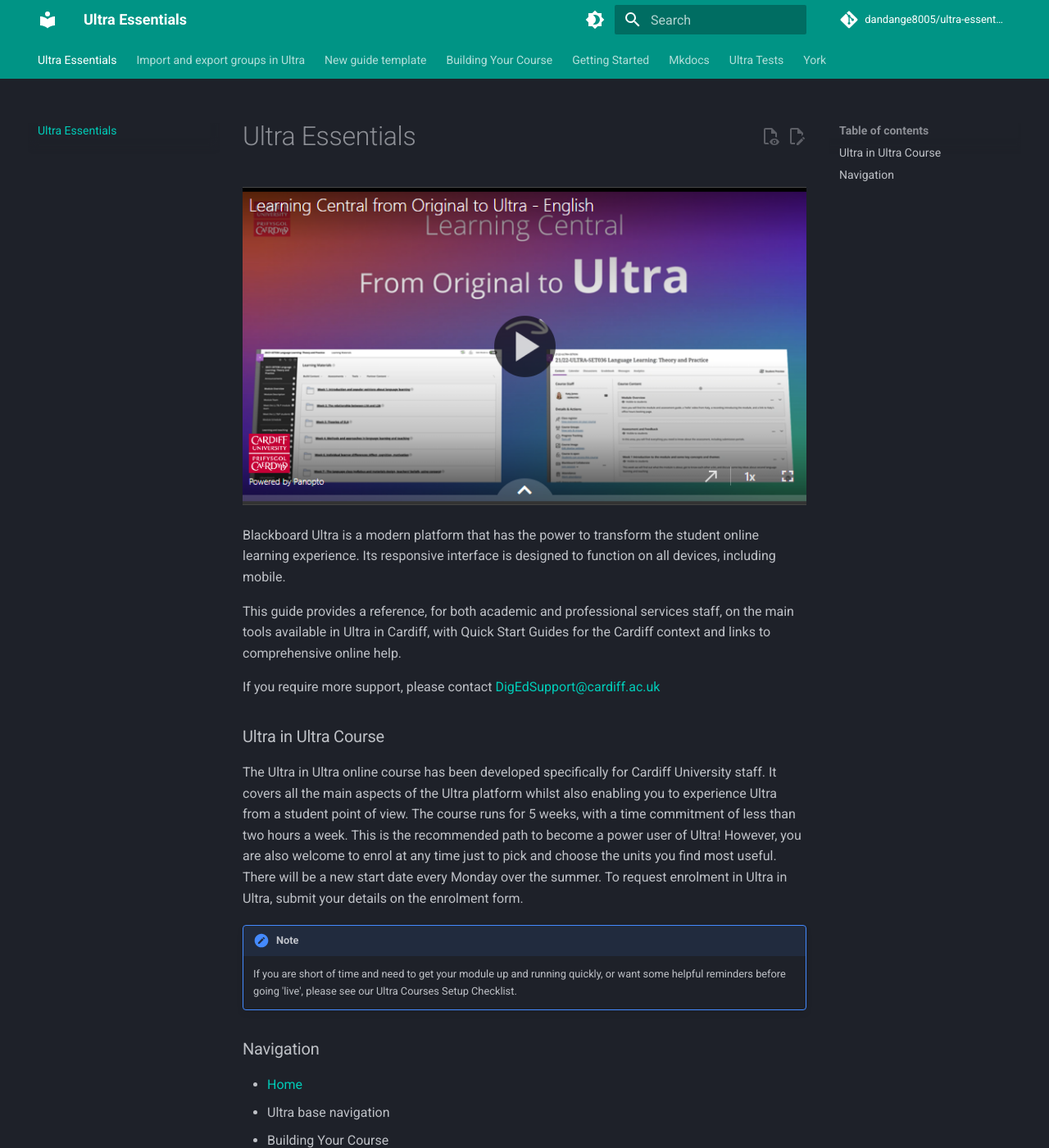
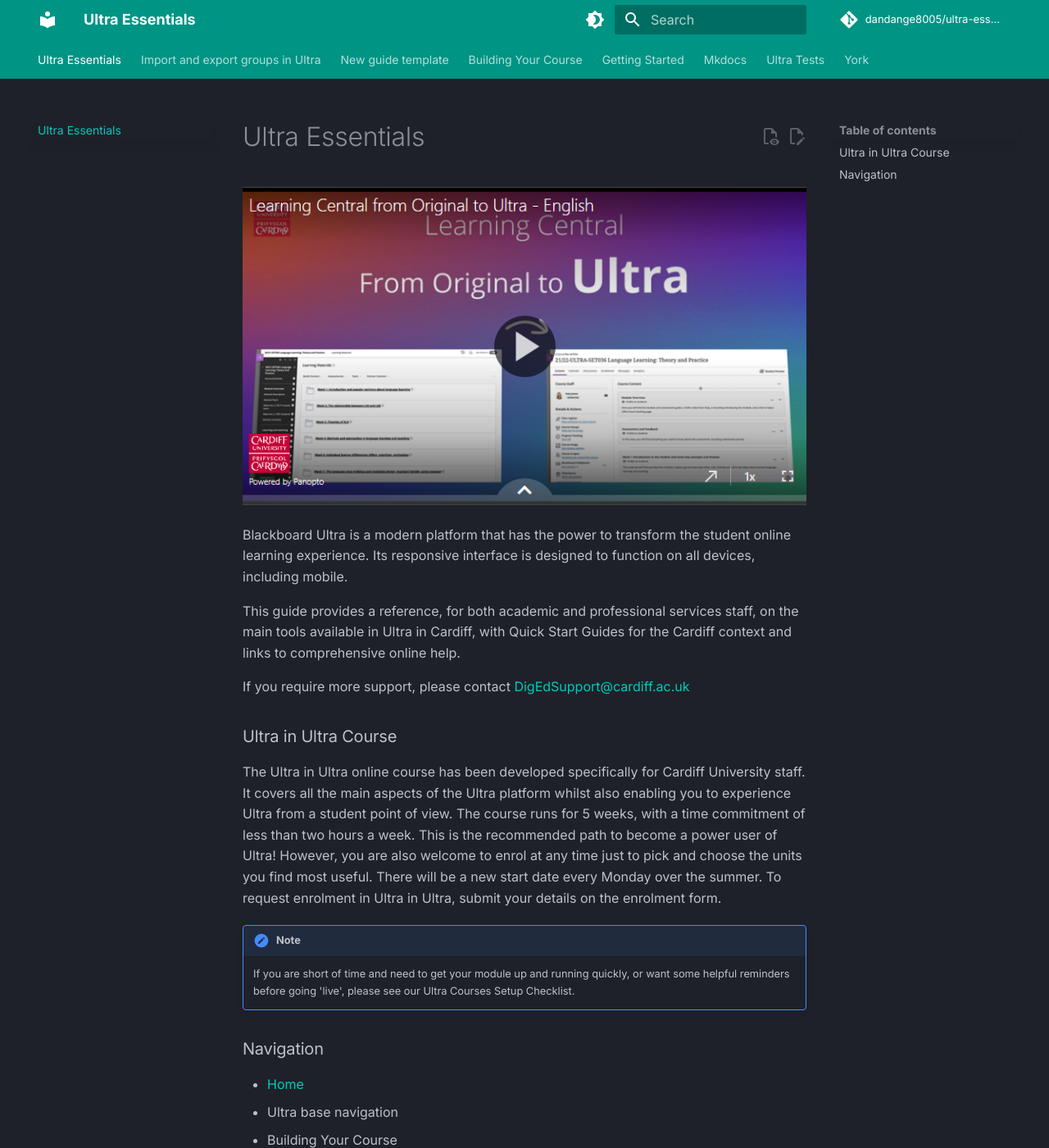
Before and after one commit to dandange8005/Ultra-Essentials, an MkDocs documentation site: the page built from docs/index.md, in a window 1280 px wide and 1400 px high. Shown: the whole window at 82% size. Built offline with MkDocs 1.6.1 and Material for MkDocs 9.7.7, drawn with Linux system fonts in a browser that asks for light colours; comment, search, counter and statistics services are not loaded.

Commit message:
updated main font and external css on mkdocs.yml

```diff
--- a/mkdocs.yml
+++ b/mkdocs.yml
@@ -8,9 +8,9 @@
 
 theme:
   name: material
-  #font:
-    #text: Inter
-    # code: Roboto Mono
+  font:
+    text: Inter
+    code: Roboto Mono
 
   features:
     - navigation.tabs
@@ -49,8 +49,8 @@
   - git-revision-date-localized
 
 # Extra CSS
-#extra_css:
-#  - stylesheets/extra.css
+extra_css:
+ - stylesheets/extra.css
 
 # Extra Javascript
 extra_javascript:
```
